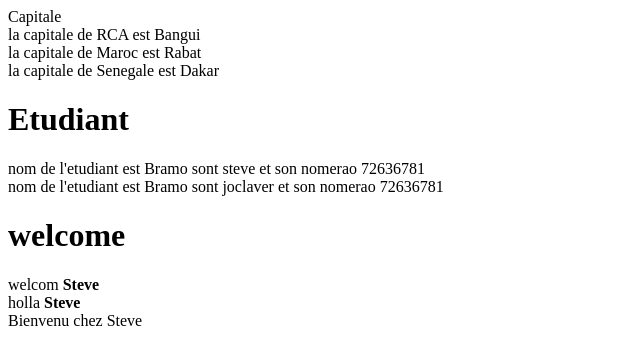
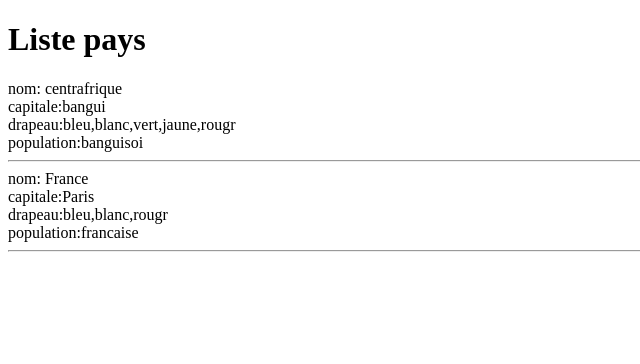
Before and after one commit to bramosteve/reactprojett01, a React (Vite) app: page / in a window 1280 px wide. Shown: the top 364 px of the page, without its empty margins (0-640 px from the left). Built offline with nearby package versions, Linux system fonts and the light colour scheme.

Commit message:
first commit

```diff
--- /dev/null
+++ b/src/03/App003.tsx
@@ -0,0 +1,41 @@
+import Country from '../03/country'
+
+const studentlist=[
+    {
+    nompays:"centrafrique",
+    capitale:"bangui",
+    drapeau:"bleu,blanc,vert,jaune,rougr",
+    population:"banguisoi",
+}
+,
+{
+    nompays:"France",
+    capitale:"Paris",
+    drapeau:"bleu,blanc,rougr",
+    population:"francaise",
+},
+
+
+]
+export default function App003() {
+    const student=studentlist.map(function(e,index){
+
+        return(
+            <Country key={index}
+              nompays={e.nompays}
+              capitale={e.capitale}
+              drapeau={e.drapeau}
+              population={e.population}
+            />
+        )
+
+    })
+
+    return(
+        <div>
+            <h1>Liste pays</h1>
+              {student}
+        </div>
+    )
+
+}
--- /dev/null
+++ b/src/03/country.tsx
@@ -0,0 +1,18 @@
+interface App02Props{
+    nompays:string
+    capitale:string
+    drapeau:string
+    population:string
+}
+
+export default function country(props:App02Props){
+    return(
+        <div>
+            nom: {props.nompays}   <br />
+            capitale:{props.capitale} <br />
+            drapeau:{props.drapeau} <br />
+            population:{props.population} <br />
+            <hr />
+        </div>
+    )
+}
--- a/src/main.tsx
+++ b/src/main.tsx
@@ -1,12 +1,12 @@
 //import './01/style.css'
 import { createRoot } from 'react-dom/client'
 
-import App02 from './02/App02.tsx'
+import App003 from './03/App003.tsx'
 
 
 
 createRoot(document.getElementById('root')!).render(
 
-    <App02 />
+    <App003 />
 
 )
```
Also changed, not shown: src/03/App03.tsx (added, +32 -0 lines).
